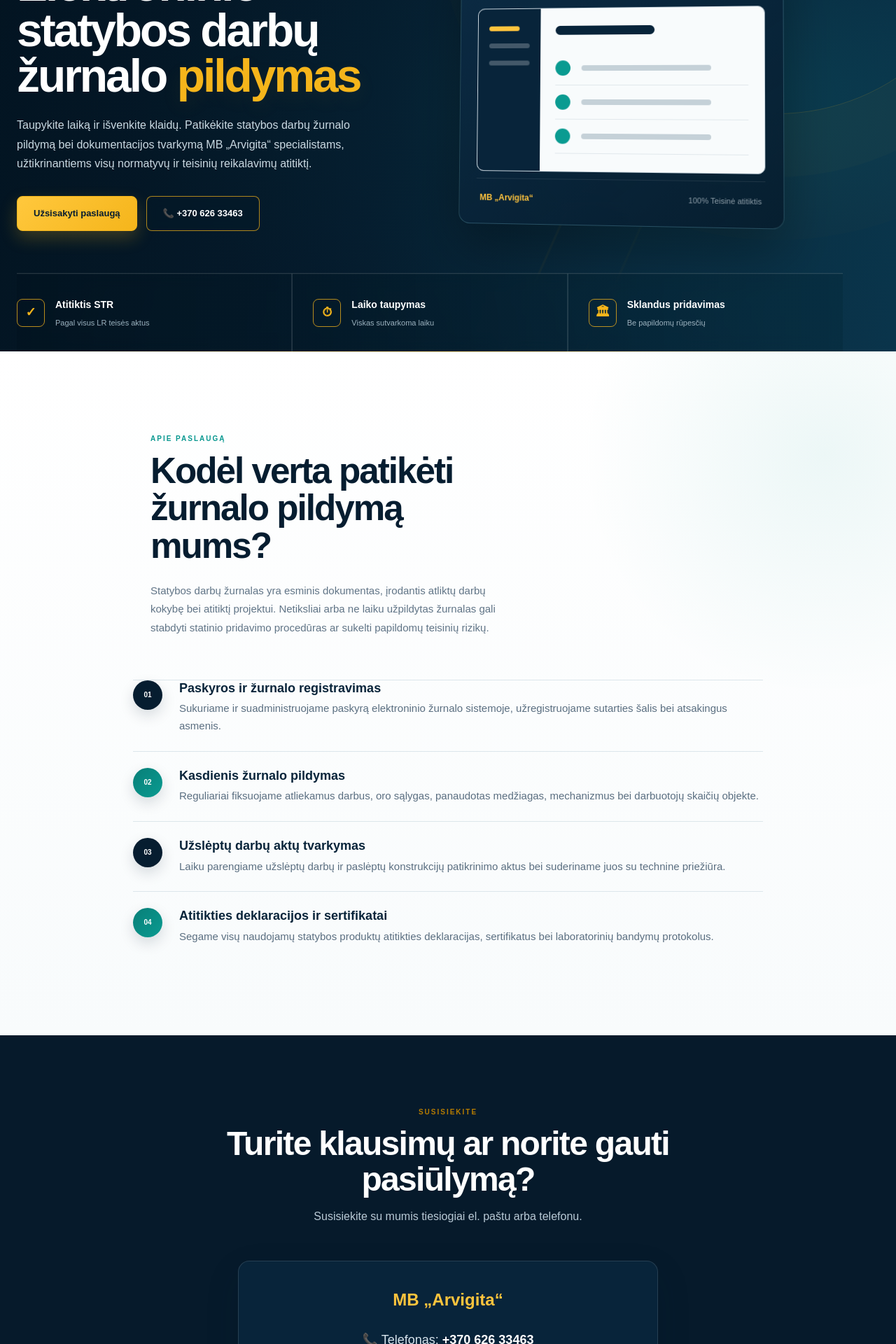
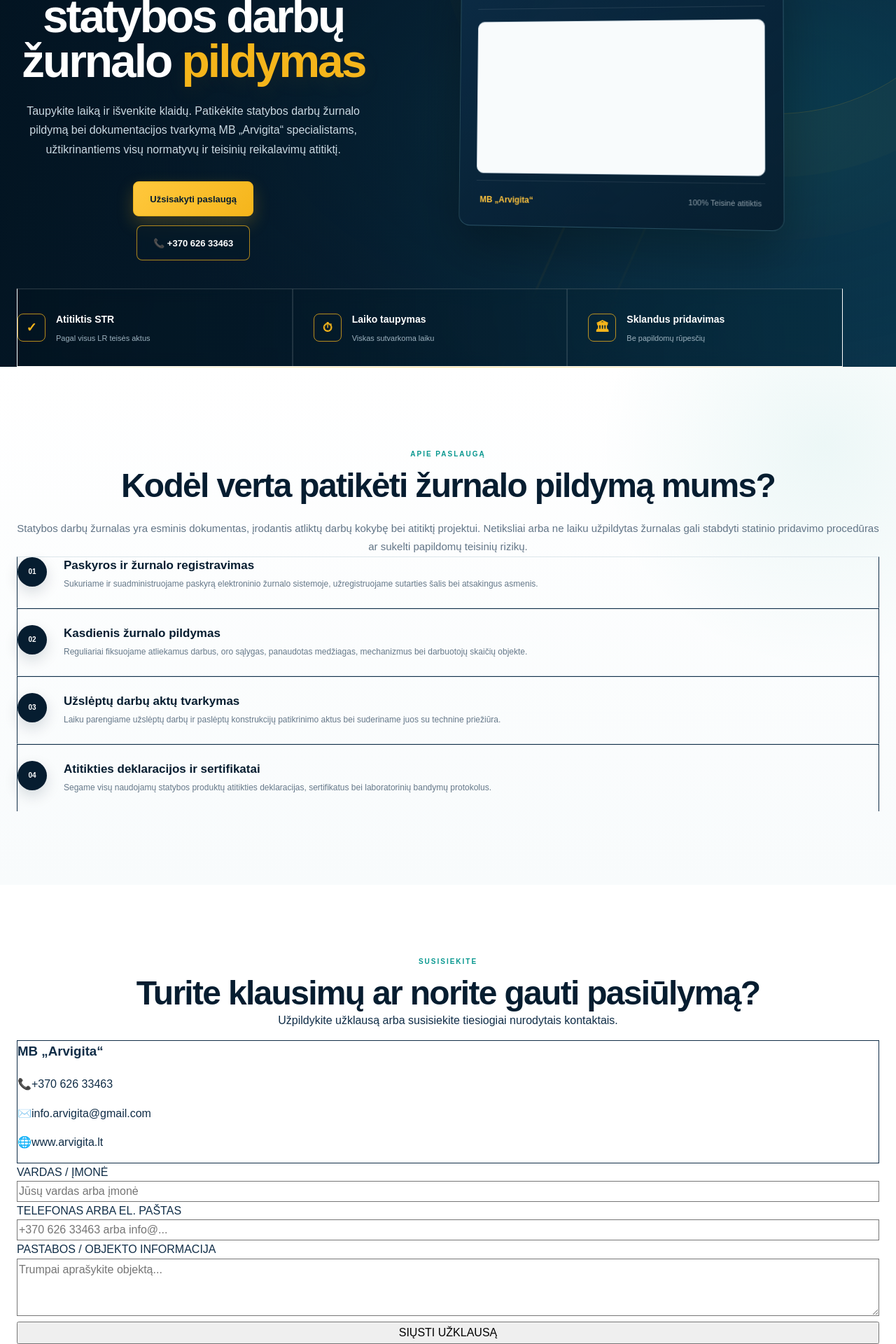
Before and after one commit to infoarvigita-cyber/arvigita, a Next.js app: page /statybos-darbu-zurnalo-pildymas in a window 1280 px wide. Shown: the part 220-2140 px from the top of the page at 70% size. Built offline with nearby package versions, Linux system fonts and the light colour scheme.

Commit message:
Sutvarkyta pilna mobilioji versija ir prisitaikymas

```diff
--- a/app/layout.tsx
+++ b/app/layout.tsx
@@ -9,92 +9,15 @@ export const viewport: Viewport = {
 
 export const metadata: Metadata = {
   metadataBase: new URL("https://arvigita.lt"),
-
   title: {
     default: "MB „Arvigita“ | Elektroninio statybos darbų žurnalo pildymas",
     template: "%s | MB „Arvigita“",
   },
-
   description:
-    "Elektroninio statybos darbų žurnalo (EDŽ) pildymas ir administravimas. Verslo administravimo, konsultavimo, statybos ir remonto paslaugos.",
-
-  keywords: [
-    "elektroninis statybos darbų žurnalas",
-    "EDŽ",
-    "EDŽ pildymas",
-    "statybos darbų žurnalo pildymas",
-    "elektroninio statybos darbų žurnalo pildymas",
-    "statybos dokumentacija",
-    "statybos dokumentų administravimas",
-    "statybos administravimas",
-    "MB Arvigita",
-    "Arvigita",
-  ],
-
-  authors: [
-    {
-      name: "MB „Arvigita“",
-    },
-  ],
-
-  creator: "MB „Arvigita“",
-  publisher: "MB „Arvigita“",
-
-  alternates: {
-    canonical: "/",
-  },
-
-  openGraph: {
-    type: "website",
-    locale: "lt_LT",
-    url: "https://arvigita.lt",
-    siteName: "MB „Arvigita“",
-
-    title:
-      "MB „Arvigita“ | Elektroninio statybos darbų žurnalo pildymas",
-
-    description:
-      "Profesionalus elektroninio statybos darbų žurnalo (EDŽ) pildymas ir administravimas.",
-
-    images: [
-      {
-        url: "/arvigita-logo.png",
-        width: 1200,
-        height: 630,
-        alt: "MB „Arvigita“",
-      },
-    ],
-  },
-
-  twitter: {
-    card: "summary_large_image",
-
-    title:
-      "MB „Arvigita“ | Elektroninio statybos darbų žurnalo pildymas",
-
-    description:
-      "Profesionalus elektroninio statybos darbų žurnalo (EDŽ) pildymas ir administravimas.",
-
-    images: ["/arvigita-logo.png"],
-  },
-
+    "Elektroninio statybos darbų žurnalo (EDŽ) pildymas ir administravimas.",
   robots: {
     index: true,
     follow: true,
-
-    googleBot: {
-      index: true,
-      follow: true,
-      "max-image-preview": "large",
-      "max-snippet": -1,
-      "max-video-preview": -1,
-    },
-  },
-
-  icons: {
-    icon: "/arvigita-logo.png",
-    shortcut: "/arvigita-logo.png",
-    apple: "/arvigita-logo.png",
   },
 };
 
--- a/app/statybos-darbu-zurnalo-pildymas/page.tsx
+++ b/app/statybos-darbu-zurnalo-pildymas/page.tsx
@@ -1,78 +1,65 @@
-import React from 'react';
+'use client';
+
+import React, { useState } from 'react';
 import Link from 'next/link';
-import type { Metadata, Viewport } from 'next';
-
-// Mobiliesiems įrenginiams būtini nustatymai
-export const viewport: Viewport = {
-  width: 'device-width',
-  initialScale: 1,
-  maximumScale: 5,
-};
-
-export const metadata: Metadata = {
-  title: 'Statybos darbų žurnalo pildymas | MB „Arvigita“',
-  description: 'Profesionalus elektroninio statybos darbų žurnalo pildymas, tvarkymas ir konsultacijos. Užtikriname atitiktį LR teisės aktams bei sklandų statinio pridavimo procesą.',
-};
 
 export default function StatybosZurnaloPildymas() {
+  const [name, setName] = useState('');
+  const [contact, setContact] = useState('');
+  const [message, setMessage] = useState('');
+
+  const handleSubmit = (e: React.FormEvent) => {
+    e.preventDefault();
+    const subject = encodeURIComponent(`Užklausa dėl žurnalo pildymo: ${name}`);
+    const body = encodeURIComponent(
+      `Vardas / Įmonė: ${name}\n` +
+      `Kontaktai: ${contact}\n\n` +
+      `Žinutė / Objekto info:\n${message}`
+    );
+    window.location.href = `mailto:info.arvigita@gmail.com?subject=${subject}&body=${body}`;
+  };
+
   return (
-    <div className="public-site">
+    <div className="public-site w-full overflow-x-hidden">
       {/* HERO SECTION */}
-      <section className="hero-premium">
+      <section className="hero-premium px-4 py-12 md:py-20 text-white relative">
         <div className="hero-overlay"></div>
-        <div className="container">
-          <div className="hero-premium-inner">
-            <div className="hero-main">
-              <span className="hero-eyebrow">
+        <div className="container mx-auto max-w-6xl relative z-10">
+          <div className="hero-premium-inner flex flex-col lg:flex-row items-center gap-8 lg:gap-12">
+            <div className="hero-main flex-1 text-center lg:text-left">
+              <span className="hero-eyebrow inline-block text-xs md:text-sm font-semibold tracking-wider text-amber-400 uppercase mb-3">
                 PROFESIONALIOS STATYBOS PASLAUGOS
               </span>
-              <h1>
-                Elektroninio statybos darbų žurnalo <span>pildymas</span>
+              <h1 className="text-3xl md:text-5xl font-extrabold leading-tight mb-4">
+                Elektroninio statybos darbų žurnalo <span className="text-amber-400">pildymas</span>
               </h1>
-              <p className="hero-lead">
+              <p className="hero-lead text-slate-300 text-base md:text-lg mb-8 max-w-2xl mx-auto lg:mx-0">
                 Taupykite laiką ir išvenkite klaidų. Patikėkite statybos darbų žurnalo pildymą bei dokumentacijos tvarkymą MB „Arvigita“ specialistams, užtikrinantiems visų normatyvų ir teisinių reikalavimų atitiktį.
               </p>
-              <div className="hero-actions">
-                <a href="#kontaktai" className="button button-gold">
+              <div className="hero-actions flex flex-col sm:flex-row gap-4 justify-center lg:justify-start">
+                <a href="#kontaktai" className="button button-gold px-6 py-3.5 rounded-lg font-bold text-slate-900 bg-amber-400 hover:bg-amber-500 transition text-center">
                   Užsisakyti paslaugą
                 </a>
-                <a href="tel:+37062633463" className="button button-hero-secondary">
+                <a href="tel:+37062633463" className="button button-hero-secondary px-6 py-3.5 rounded-lg font-bold border border-slate-600 hover:bg-slate-800 transition text-center">
                   📞 +370 626 33463
                 </a>
               </div>
             </div>
 
             {/* HERO VISUAL CARD */}
-            <div className="hero-visual">
-              <div className="hero-visual-card">
-                <div className="hero-visual-top">
+            <div className="hero-visual w-full lg:w-1/2 max-w-md mx-auto">
+              <div className="hero-visual-card bg-slate-900 border border-slate-800 rounded-2xl p-6 shadow-2xl">
+                <div className="hero-visual-top pb-4 border-b border-slate-800 text-amber-400 font-bold text-sm">
                   <span>Elektroninis statybos žurnalas</span>
                 </div>
-                <div className="hero-screen">
-                  <div className="hero-screen-sidebar">
-                    <span></span>
-                    <span></span>
-                    <span></span>
-                  </div>
-                  <div className="hero-screen-content">
-                    <div className="screen-title"></div>
-                    <div className="screen-row">
-                      <i></i>
-                      <b></b>
-                    </div>
-                    <div className="screen-row">
-                      <i></i>
-                      <b></b>
-                    </div>
-                    <div className="screen-row">
-                      <i></i>
-                      <b></b>
-                    </div>
-                  </div>
+                <div className="hero-screen py-6 space-y-3">
+                  <div className="bg-slate-800 h-4 rounded w-3/4"></div>
+                  <div className="bg-slate-800 h-3 rounded w-full"></div>
+                  <div className="bg-slate-800 h-3 rounded w-5/6"></div>
                 </div>
-                <div className="hero-visual-caption">
-                  <strong>MB „Arvigita“</strong>
-                  <span>100% Teisinė atitiktis</span>
+                <div className="hero-visual-caption pt-4 border-t border-slate-800 flex justify-between items-center text-xs text-slate-400">
+                  <strong className="text-white font-semibold">MB „Arvigita“</strong>
+                  <span className="text-teal-400">100% Teisinė atitiktis</span>
                 </div>
               </div>
             </div>
@@ -80,88 +67,92 @@ export default function StatybosZurnaloPildymas() {
         </div>
 
         {/* HERO BENEFITS STRIP */}
-        <div className="container">
-          <div className="hero-benefits">
-            <div className="hero-benefit">
-              <div className="benefit-icon">✓</div>
+        <div className="container mx-auto max-w-6xl mt-12">
+          <div className="hero-benefits grid grid-cols-1 sm:grid-cols-3 gap-4 bg-slate-900/80 backdrop-blur border border-slate-800 rounded-xl p-6">
+            <div className="hero-benefit flex items-center gap-4">
+              <div className="benefit-icon text-amber-400 text-2xl font-bold">✓</div>
               <div>
-                <strong>Atitiktis STR</strong>
-                <span>Pagal visus LR teisės aktus</span>
+                <strong className="block text-white font-bold text-sm">Atitiktis STR</strong>
+                <span className="text-xs text-slate-400">Pagal visus LR teisės aktus</span>
               </div>
             </div>
-            <div className="hero-benefit">
-              <div className="benefit-icon">⏱</div>
+            <div className="hero-benefit flex items-center gap-4">
+              <div className="benefit-icon text-amber-400 text-2xl font-bold">⏱</div>
               <div>
-                <strong>Laiko taupymas</strong>
-                <span>Viskas sutvarkoma laiku</span>
+                <strong className="block text-white font-bold text-sm">Laiko taupymas</strong>
+                <span className="text-xs text-slate-400">Viskas sutvarkoma laiku</span>
               </div>
             </div>
-            <div className="hero-benefit">
-              <div className="benefit-icon">🏛</div>
+            <div className="hero-benefit flex items-center gap-4">
+              <div className="benefit-icon text-amber-400 text-2xl font-bold">🏛</div>
               <div>
-                <strong>Sklandus pridavimas</strong>
-                <span>Be papildomų rūpesčių</span>
+                <strong className="block text-white font-bold text-sm">Sklandus pridavimas</strong>
+                <span className="text-xs text-slate-400">Be papildomų rūpesčių</span>
               </div>
             </div>
           </div>
         </div>
       </section>
 
-      {/* MAIN CONTENT */}
-      <section className="section edz-section">
-        <div className="container">
-          <div className="edz-copy" style={{ maxWidth: '850px', margin: '0 auto 60px' }}>
-            <span className="section-label">Apie paslaugą</span>
-            <h2>Kodėl verta patikėti žurnalo pildymą mums?</h2>
-            <p className="section-intro">
+      {/* MAIN CONTENT / PASLAUGOS INFORMACIJA */}
+      <section className="section edz-section py-12 md:py-20 px-4 bg-white text-slate-900">
+        <div className="container mx-auto max-w-4xl">
+          <div className="text-center mb-12">
+            <span className="section-label text-amber-600 font-bold text-xs uppercase tracking-wider block mb-2">
+              Apie paslaugą
+            </span>
+            <h2 className="text-2xl md:text-4xl font-extrabold mb-4">
+              Kodėl verta patikėti žurnalo pildymą mums?
+            </h2>
+            <p className="section-intro text-slate-600 text-base md:text-lg max-w-2xl mx-auto">
               Statybos darbų žurnalas yra esminis dokumentas, įrodantis atliktų darbų kokybę bei atitiktį projektui. Netiksliai arba ne laiku užpildytas žurnalas gali stabdyti statinio pridavimo procedūras ar sukelti papildomų teisinių rizikų.
             </p>
           </div>
 
-          <div className="feature-list-premium" style={{ maxWidth: '900px', margin: '0 auto' }}>
-            <div className="feature-item">
-              <div className="feature-number">01</div>
+          <div className="feature-list-premium space-y-6">
+            <div className="feature-item p-6 bg-slate-50 rounded-xl border border-slate-200 flex flex-col sm:flex-row gap-4 items-start">
+              <div className="feature-number text-amber-500 font-black text-2xl sm:text-3xl">01</div>
               <div>
-                <h3 style={{ fontSize: '18px', fontWeight: '800', color: 'var(--ar-navy-900)', margin: '0 0 6px' }}>
+                <h3 className="text-lg font-bold text-slate-900 mb-1">
                   Paskyros ir žurnalo registravimas
                 </h3>
-                <p style={{ margin: 0, color: 'var(--ar-muted)', fontSize: '15px' }}>
+                <p className="text-slate-600 text-sm leading-relaxed">
                   Sukuriame ir suadministruojame paskyrą elektroninio žurnalo sistemoje, užregistruojame sutarties šalis bei atsakingus asmenis.
                 </p>
               </div>
             </div>
 
-            <div className="feature-item">
-              <div className="feature-number feature-number-teal">02</div>
+            <div className="feature-item p-6 bg-slate-50 rounded-xl border border-slate-200 flex flex-col sm:flex-row gap-4 items-start">
+              <div className="feature-number text-teal-600 font-black text-2xl sm:text-3xl">02</div>
               <div>
-                <h3 style={{ fontSize: '18px', fontWeight: '800', color: 'var(--ar-navy-900)', margin: '0 0 6px' }}>
+                <h3 className="text-lg font-bold text-slate-900 mb-1">
                   Kasdienis žurnalo pildymas
                 </h3>
-                <p style={{ margin: 0, color: 'var(--ar-muted)', fontSize: '15px' }}>
+                <p className="text-slate-600 text-sm leading-relaxed">
                   Reguliariai fiksuojame atliekamus darbus, oro sąlygas, panaudotas medžiagas, mechanizmus bei darbuotojų skaičių objekte.
                 </p>
               </div>
             </div>
 
-            <div className="feature-item">
-              <div className="feature-number">03</div>
+            <div className="feature-item p-6 bg-slate-50 rounded-xl border border-slate-200 flex flex-col sm:flex-row gap-4 items-start">
+              <div className="feature-number text-amber-500 font-black text-2xl sm:text-3xl">03</div>
               <div>
-                <h3 style={{ fontSize: '18px', fontWeight: '800', color: 'var(--ar-navy-900)', margin: '0 0 6px' }}>
+                <h3 className="text-lg font-bold text-slate-900 mb-1">
                   Užslėptų darbų aktų tvarkymas
                 </h3>
-                <p style={{ margin: 0, color: 'var(--ar-muted)', fontSize: '15px' }}>
+                <p className="text-slate-600 text-sm leading-relaxed">
                   Laiku parengiame užslėptų darbų ir paslėptų konstrukcijų patikrinimo aktus bei suderiname juos su technine priežiūra.
                 </p>
               </div>
             </div>
 
-            <div className="feature-item">
-              <div className="feature-number feature-number-teal">04</div>
+            <div className="feature-item p-6 bg-slate-50 rounded-xl border border-slate-200 flex flex-col sm:flex-row gap-4 items-start">
+              <div className="feature-number text-teal-600 font-black text-2xl sm:text-3xl">04</div>
               <div>
-                <h3 style={{ fontSize: '18px', fontWeight: '800', color: 'var(--ar-navy-900)', margin: '0 0 6px' }}>
+                <h3 className="text-lg font-bold text-slate-900 mb-1">
                   Atitikties deklaracijos ir sertifikatai
                 </h3>
-                <p style={{ margin: 0, color: 'var(--ar-muted)', fontSize: '15px' }}>
+                <p className="text-slate-600 text-sm leading-relaxed">
                   Segame visų naudojamų statybos produktų atitikties deklaracijas, sertifikatus bei laboratorinių bandymų protokolus.
                 </p>
               </div>
@@ -170,65 +161,107 @@ export default function StatybosZurnaloPildymas() {
         </div>
       </section>
 
-      {/* KONTAKTAI */}
-      <section id="kontaktai" className="section" style={{ background: 'var(--ar-navy-950)', color: '#ffffff' }}>
-        <div className="container">
-          <div style={{ textAlign: 'center', maxWidth: '700px', margin: '0 auto 50px' }}>
-            <span className="section-label section-label-gold">SUSISIEKITE</span>
-            <h2 style={{ color: '#ffffff' }}>Turite klausimų ar norite gauti pasiūlymą?</h2>
-            <p style={{ color: '#b9cad6', marginTop: '14px', fontSize: '16px' }}>
-              Susisiekite su mumis tiesiogiai el. paštu arba telefonu.
+      {/* KONTAKTAI IR FORMA */}
+      <section id="kontaktai" className="section py-12 md:py-20 px-4 bg-slate-950 text-white">
+        <div className="container mx-auto max-w-5xl">
+          <div className="text-center mb-12">
+            <span className="section-label text-amber-400 font-bold text-xs uppercase tracking-wider block mb-2">
+              SUSISIEKITE
+            </span>
+            <h2 className="text-2xl md:text-4xl font-extrabold mb-3">
+              Turite klausimų ar norite gauti pasiūlymą?
+            </h2>
+            <p className="text-slate-400 text-sm md:text-base">
+              Užpildykite užklausą arba susisiekite tiesiogiai nurodytais kontaktais.
             </p>
           </div>
 
-          <div style={{ maxWidth: '600px', margin: '0 auto' }}>
-            <div style={{
-              background: 'var(--ar-navy-900)',
-              padding: '36px',
-              borderRadius: '16px',
-              border: '1px solid rgba(255, 255, 255, 0.12)',
-              boxShadow: 'var(--ar-shadow)',
-              textAlign: 'center'
-            }}>
-              <h3 style={{ color: 'var(--ar-gold-450)', fontSize: '24px', fontWeight: '800', marginBottom: '24px' }}>
+          <div className="grid grid-cols-1 lg:grid-cols-2 gap-8 items-start">
+            {/* KONTAKTŲ KORTELĖ */}
+            <div className="bg-slate-900 p-6 md:p-8 rounded-2xl border border-slate-800 shadow-xl">
+              <h3 className="text-amber-400 text-xl font-bold mb-6">
                 MB „Arvigita“
               </h3>
-              <div style={{ display: 'flex', flexDirection: 'column', gap: '20px', fontSize: '18px', color: '#d6e3ec' }}>
-                <p style={{ margin: 0 }}>
-                  📞 Telefonas:{' '}
-                  <a href="tel:+37062633463" style={{ color: '#ffffff', textDecoration: 'none', fontWeight: '700' }}>
+              <div className="space-y-4 text-slate-300 text-base">
+                <p className="flex items-center gap-3">
+                  <span className="text-amber-400 text-xl">📞</span>
+                  <a href="tel:+37062633463" className="hover:text-white transition font-bold">
                     +370 626 33463
                   </a>
                 </p>
-                <p style={{ margin: 0 }}>
-                  ✉️ El. paštas:{' '}
-                  <a href="mailto:info.arvigita@gmail.com" style={{ color: '#ffffff', textDecoration: 'none', fontWeight: '700' }}>
+                <p className="flex items-center gap-3">
+                  <span className="text-amber-400 text-xl">✉️</span>
+                  <a href="mailto:info.arvigita@gmail.com" className="hover:text-white transition font-bold break-all">
                     info.arvigita@gmail.com
                   </a>
                 </p>
-                <p style={{ margin: 0 }}>
-                  🌐 Svetainė:{' '}
-                  <Link href="/" style={{ color: '#ffffff', textDecoration: 'none', fontWeight: '700' }}>
+                <p className="flex items-center gap-3">
+                  <span className="text-amber-400 text-xl">🌐</span>
+                  <Link href="/" className="hover:text-white transition font-bold">
                     www.arvigita.lt
                   </Link>
                 </p>
               </div>
+            </div>
 
-              <div style={{ marginTop: '30px' }}>
-                <a href="mailto:info.arvigita@gmail.com?subject=U%C5%BEklausa%20d%C4%97l%20statybos%20%C5%BEurnalo" className="button button-gold" style={{ width: '100%' }}>
-                  Rašyti el. laišką
-                </a>
+            {/* FORMA */}
+            <form onSubmit={handleSubmit} className="bg-white p-6 md:p-8 rounded-2xl text-slate-900 shadow-xl space-y-4">
+              <div>
+                <label className="block text-xs font-bold uppercase text-slate-700 mb-1">
+                  Vardas / Įmonė
+                </label>
+                <input
+                  type="text"
+                  required
+                  value={name}
+                  onChange={(e) => setName(e.target.value)}
+                  placeholder="Jūsų vardas arba įmonė"
+                  className="w-full px-4 py-3 rounded-lg border border-slate-300 focus:ring-2 focus:ring-amber-500 outline-none text-sm"
+                />
               </div>
-            </div>
+
+              <div>
+                <label className="block text-xs font-bold uppercase text-slate-700 mb-1">
+                  Telefonas arba el. paštas
+                </label>
+                <input
+                  type="text"
+                  required
+                  value={contact}
+                  onChange={(e) => setContact(e.target.value)}
+                  placeholder="+370 626 33463 arba info@..."
+                  className="w-full px-4 py-3 rounded-lg border border-slate-300 focus:ring-2 focus:ring-amber-500 outline-none text-sm"
+                />
+              </div>
+
+              <div>
+                <label className="block text-xs font-bold uppercase text-slate-700 mb-1">
+                  Pastabos / Objekto informacija
+                </label>
+                <textarea
+                  required
+                  rows={3}
+                  value={message}
+                  onChange={(e) => setMessage(e.target.value)}
+                  placeholder="Trumpai aprašykite objektą..."
+                  className="w-full px-4 py-3 rounded-lg border border-slate-300 focus:ring-2 focus:ring-amber-500 outline-none text-sm resize-y"
+                ></textarea>
+              </div>
+
+              <button
+                type="submit"
+                className="w-full py-3.5 bg-amber-400 hover:bg-amber-500 text-slate-900 font-extrabold rounded-lg transition cursor-pointer text-sm uppercase tracking-wide"
+              >
+                Siųsti užklausą
+              </button>
+            </form>
           </div>
         </div>
       </section>
 
       {/* FOOTER */}
-      <footer style={{ background: 'var(--ar-navy-900)', borderTop: '1px solid rgba(255, 255, 255, 0.1)', padding: '24px 0', textAlign: 'center', color: '#b9cad6', fontSize: '14px' }}>
-        <div className="container">
-          <p style={{ margin: 0 }}>© {new Date().getFullYear()} MB „Arvigita“. Visos teisės saugomos.</p>
-        </div>
+      <footer className="bg-slate-950 border-t border-slate-800 py-6 text-center text-slate-500 text-xs px-4">
+        <p>© {new Date().getFullYear()} MB „Arvigita“. Visos teisės saugomos.</p>
       </footer>
     </div>
   );
```
